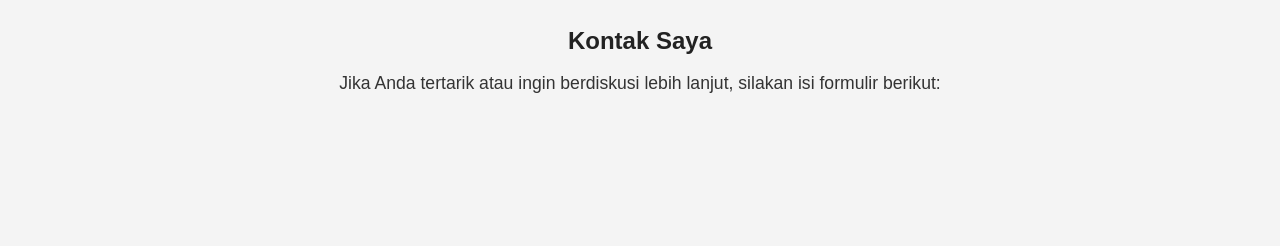
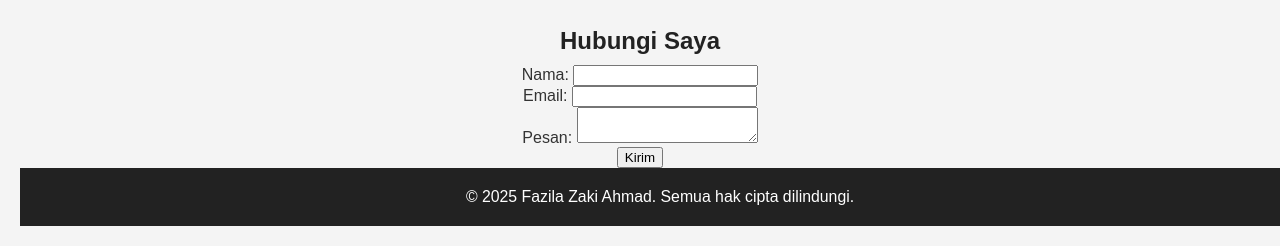
Before and after one commit to ZackCode46/WEBPROJACK, a plain HTML site: page index.html in a window 1280 px wide. Shown: the part 1247-1493 px from the top of the page. Before the commit the page ends 1381 px from the top, so only its background shows below. Drawn offline with Linux system fonts and the light colour scheme.

Commit message:
Update index.html

```diff
--- a/index.html
+++ b/index.html
@@ -17,7 +17,7 @@
         <h2>Video Demonstrasi</h2>
         <p>Video ini memperlihatkan bagaimana proyek ini bekerja secara langsung.</p>
         <div class="video-container">
-            <iframe width="560" height="315" src="https://youtube.com/embed/yr9dhHMZZUE" frameborder="0" allowfullscreen></iframe>
+            <iframe width="560" height="315" src="https://www.youtube.com/embed/yr9dhHMZZUE" frameborder="0" allowfullscreen></iframe>
         </div>
     </section>
 
@@ -45,6 +45,26 @@
     </section>
 
     <section class="contact-section">
-        <h2>Kontak Saya</h2>
-        <p>Jika Anda tertarik atau ingin berdiskusi lebih lanjut, silakan isi formulir berikut:</p>
-        <form action="https://formsubmit.co/you
+        <h2>Hubungi Saya</h2>
+        <form action="https://formspree.io/f/your-form-id" method="POST">
+            <div>
+                <label for="name">Nama:</label>
+                <input type="text" id="name" name="name" required autocomplete="name">
+            </div>
+            <div>
+                <label for="email">Email:</label>
+                <input type="email" id="email" name="email" required autocomplete="email">
+            </div>
+            <div>
+                <label for="message">Pesan:</label>
+                <textarea id="message" name="message" required></textarea>
+            </div>
+            <button type="submit">Kirim</button>
+        </form>
+    </section>
+
+    <footer>
+        <p>&copy; 2025 Fazila Zaki Ahmad. Semua hak cipta dilindungi.</p>
+    </footer>
+</body>
+</html>
```
